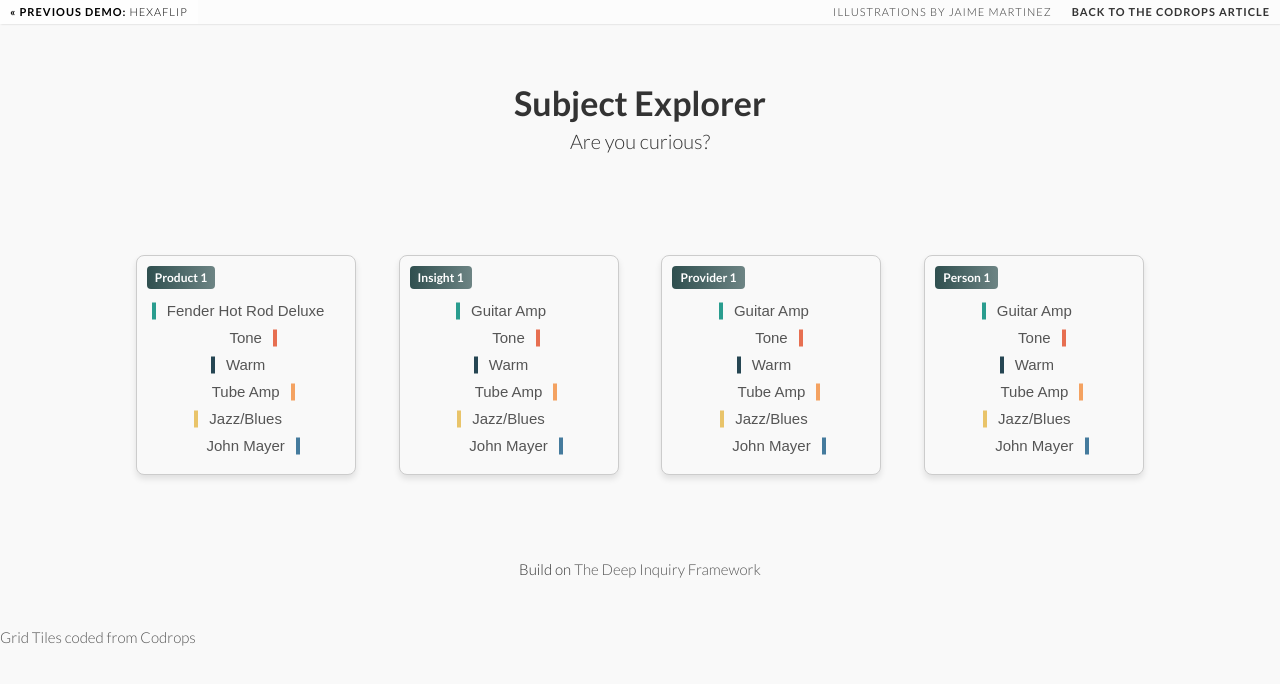
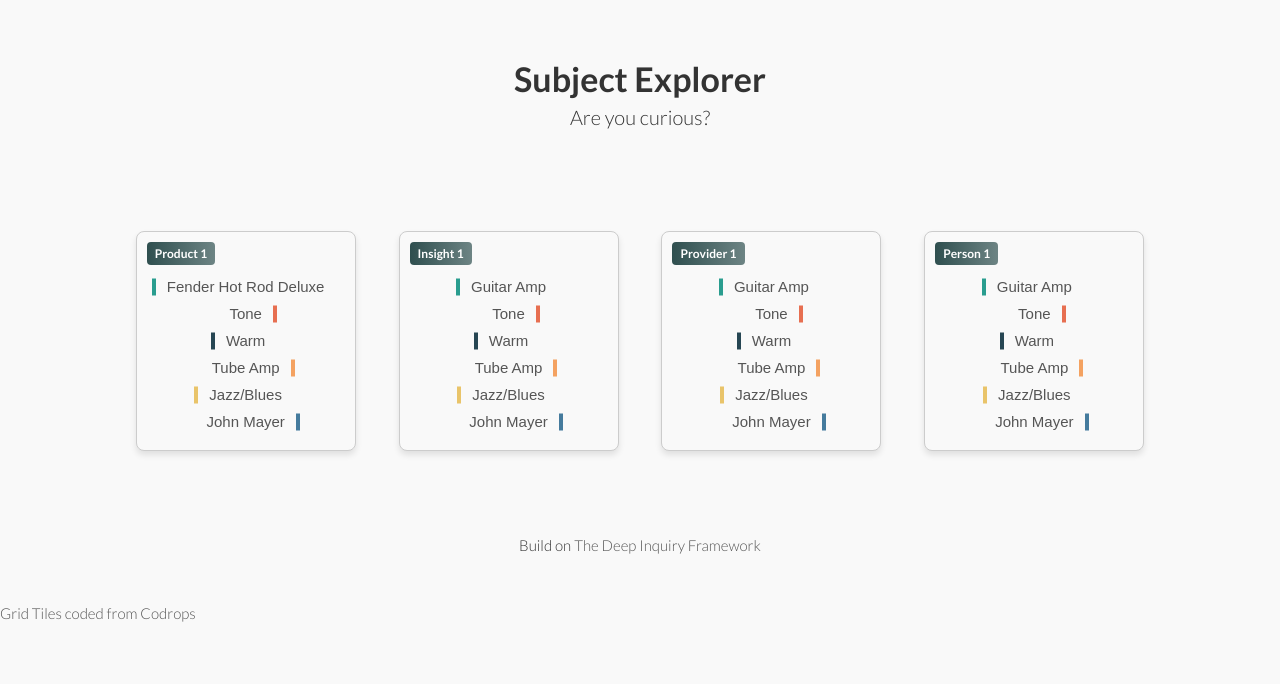
Before and after one commit to The-Emergence/Subject-Explorer, a plain HTML site: page index.html in a window 1280 px wide. Drawn offline with nearby package versions, Linux system fonts and the light colour scheme; a script that the page names is missing.

Commit message:
Update index.html

```diff
--- a/index.html
+++ b/index.html
@@ -16,14 +16,8 @@
 	</head>
 	<body>
 		<div class="container">
-			<!-- Codrops top bar -->
-			<div class="codrops-top clearfix">
-				<a href="http://tympanus.net/Tutorials/HexaFlip/"><strong>&laquo; Previous Demo: </strong>HexaFlip</a>
-				<span class="right">
-					<a href="http://cargocollective.com/jaimemartinez">Illustrations by Jaime Martinez</a>
-					<a href="http://tympanus.net/codrops/?p=14530"><strong>Back to the Codrops Article</strong></a>
-				</span>
-			</div><!--/ Codrops top bar -->
+
+
 			<header class="clearfix">
 				<h1>Subject Explorer<span>Are you curious?</span></h1>
 			</header>
```
